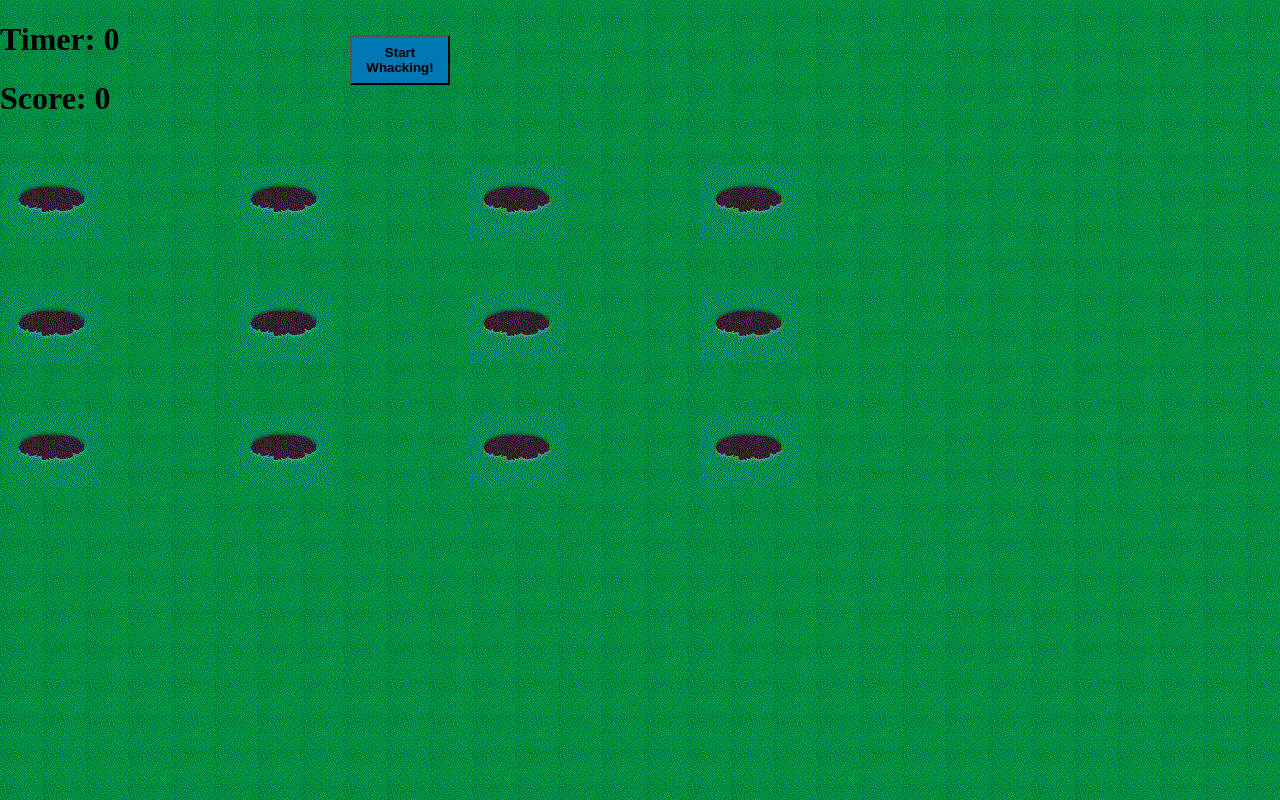
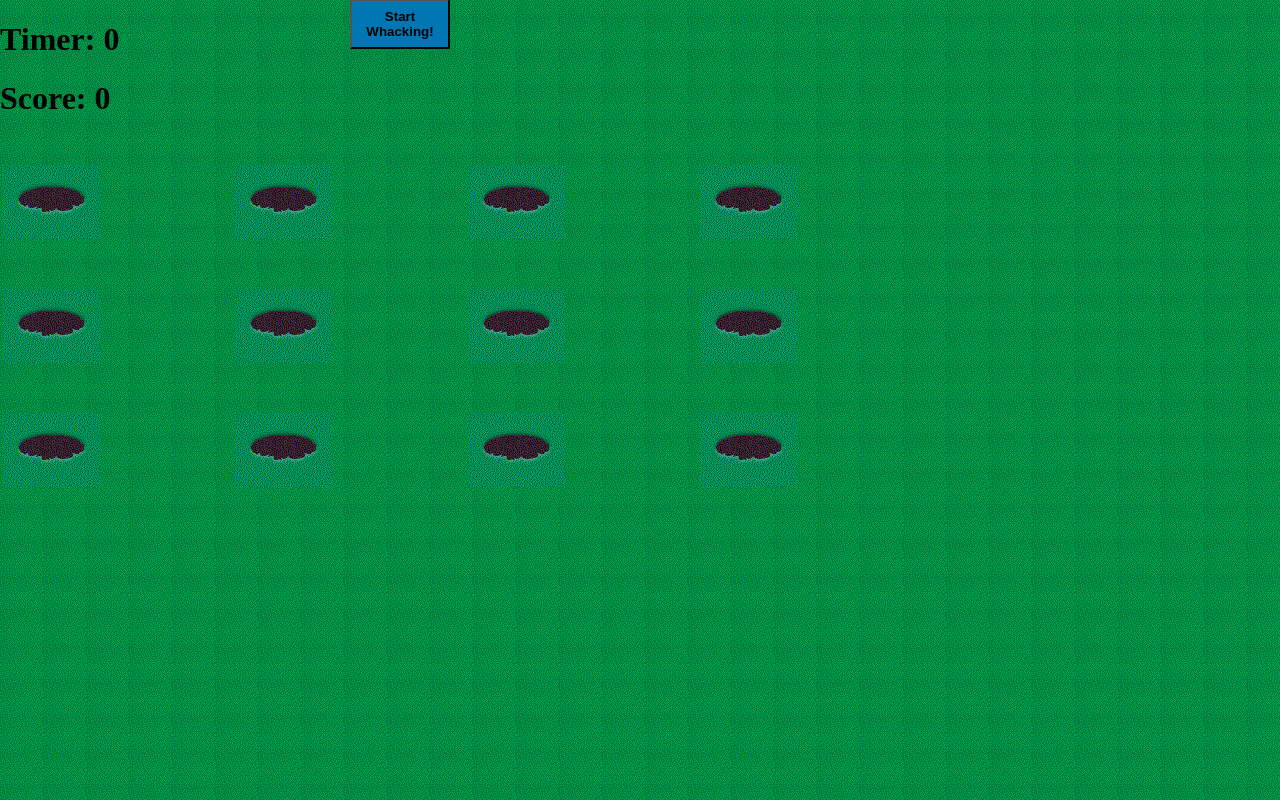
Before and after one commit to rafbel/Whack-a-Mole, a plain HTML site: page index.html in a window 1280 px wide. Drawn offline with nearby package versions, Linux system fonts and the light colour scheme.

Commit message:
One of the final fixes

```diff
--- a/style.css
+++ b/style.css
@@ -64,7 +64,7 @@ body
     transform: translate(-50%,-50%);
     position:absolute;
     left:50%;
-    top:10%;
+    top:4%;
     width:100px;
     height:50px;
     cursor:url('images/hammer.gif'), auto;
```
